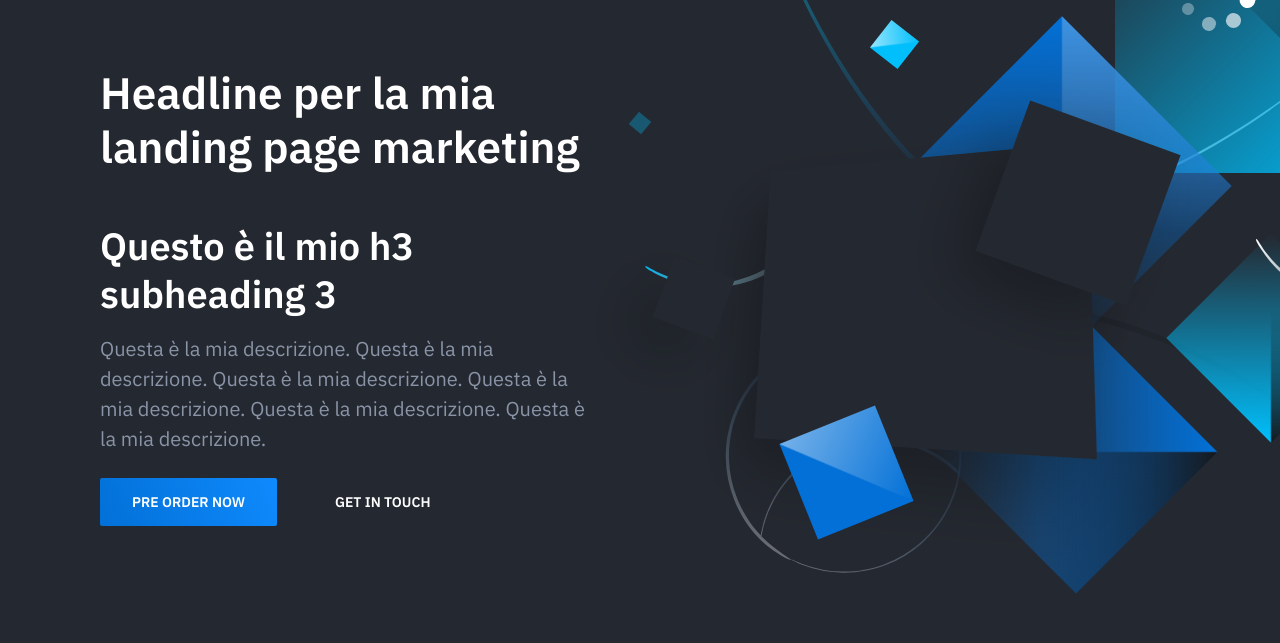
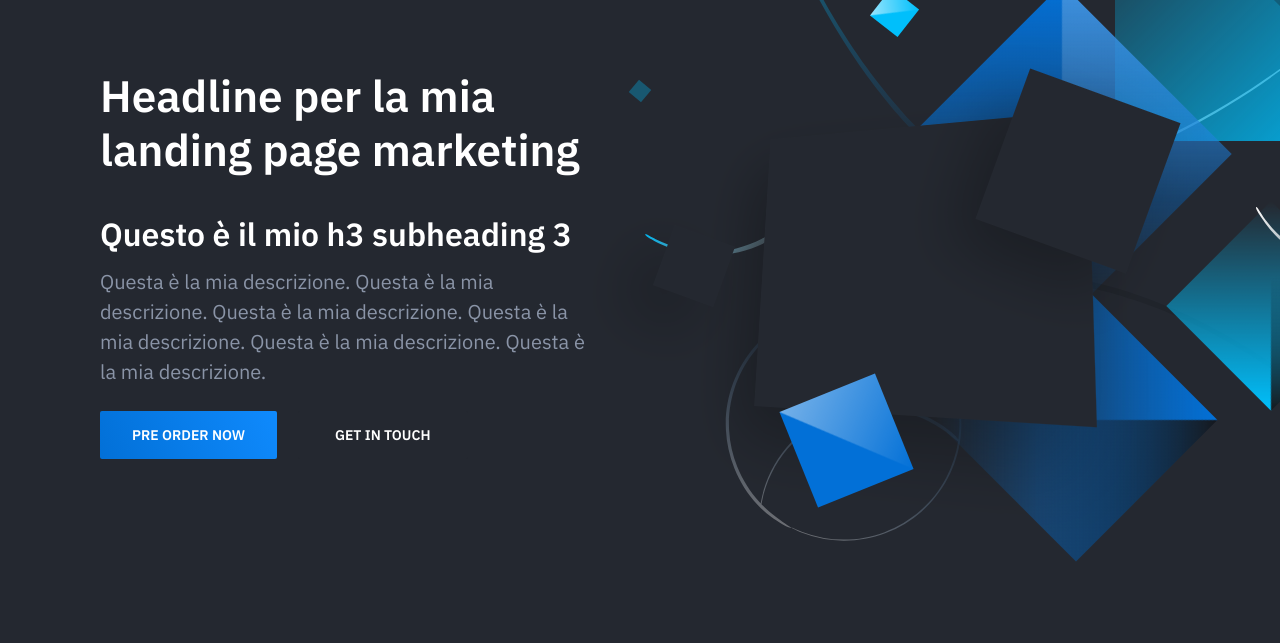
Before and after one commit to andreinomore/landingpage, a plain HTML site: page index.html in a window 1280 px wide. Shown: the part 78-721 px from the top of the page. Drawn offline with nearby package versions, Linux system fonts and the light colour scheme.

Commit message:
Modificato subheading H3

```diff
--- a/index.html
+++ b/index.html
@@ -37,7 +37,7 @@
                         <h1 class="hero-title mt-0">
                             Headline per la mia landing page marketing
                         </h1>
-                        <h2>Questo è il mio h3 subheading 3</h2>
+                        <h3>Questo è il mio h3 subheading 3</h3>
                         <p class="hero-paragraph">
                             Questa è la mia descrizione. Questa è la mia descrizione. Questa è la mia descrizione.
                             Questa è la mia descrizione. Questa è la mia descrizione. Questa è la mia descrizione.
```
